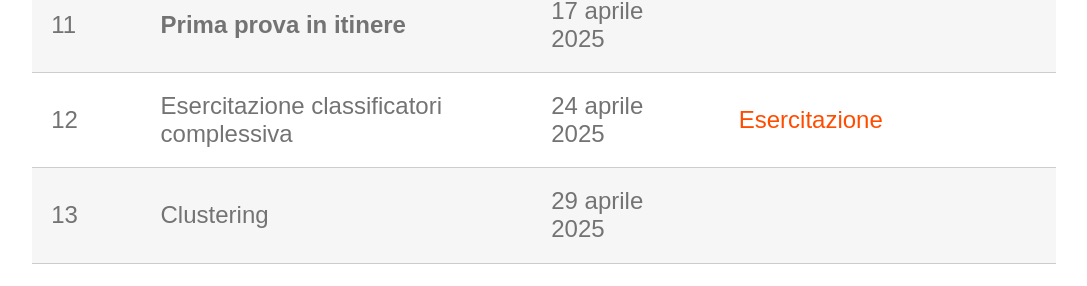
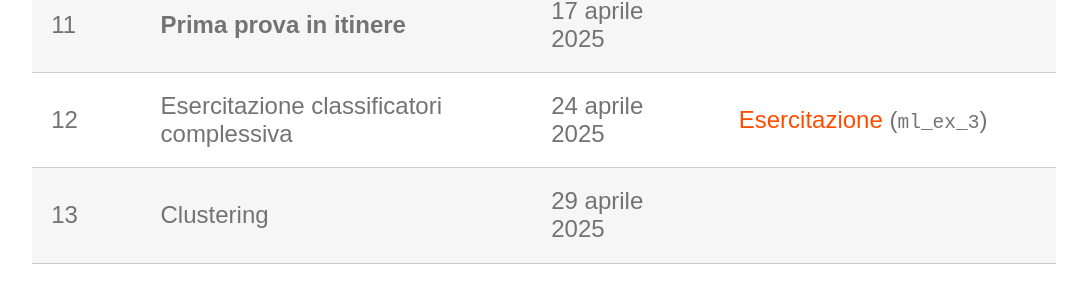
Before and after one commit to perceivelab/ml-mz-2025, a Jekyll site: the page built from lezioni.md, in a window 1280 px wide and 900 px high, scrolled down 1035 px. Shown: the part 154-440 px from the top of the window, without its empty margins (96-1183 px from the left). Built offline with Jekyll 4.4.1, drawn with Linux system fonts in a browser that asks for light colours; our own code applies the rules of GitHub Pages for plain Markdown files.

Commit message:
Update lezioni.md

```diff
--- a/lezioni.md
+++ b/lezioni.md
@@ -17,7 +17,7 @@ layout: page
 | 9       | Esercitazione classificatori          | 3 aprile 2025        |   [Esercitazione](https://studentiunict-my.sharepoint.com/:u:/g/personal/concetto_spampinato_unict_it/ERXo2TaP4y1HsHbp2et_EgQB1R8RCy7G98rNTjVtBhXZSw?e=W1gkuS)   (`ml_ex_3`)   |
 | 10      | Classificatori: kNN, decision tree     | 8 aprile 2025        |  [Slide](https://studentiunict-my.sharepoint.com/:b:/g/personal/concetto_spampinato_unict_it/ETcYXZ1qJm5JkfA8UeFonoABJ-HHb3tFvQvZXH3KlwRPrQ?e=X0UxWf), [Esercitazione](https://drive.google.com/file/d/1P0EXllhdRTBTGv4kVTfHvMYTWr87sbhP/view?usp=sharing)      |
 | 11      | **Prima prova in itinere**             | 17 aprile 2025       |        |
-| 12      | Esercitazione classificatori complessiva | 24 aprile 2025    |    [Esercitazione](https://studentiunict-my.sharepoint.com/:u:/g/personal/concetto_spampinato_unict_it/EZP60g0dReVJgqEGq1FNPO0Bcs5X0G8wkAIyQ3z4ciAejQ?e=CtpZKl)|
+| 12      | Esercitazione classificatori complessiva | 24 aprile 2025    |    [Esercitazione](https://studentiunict-my.sharepoint.com/:u:/g/personal/concetto_spampinato_unict_it/EZP60g0dReVJgqEGq1FNPO0Bcs5X0G8wkAIyQ3z4ciAejQ?e=CtpZKl) (`ml_ex_3`)|
 | 13      | Clustering                             | 29 aprile 2025       |        |
 | 14      | Esercitazione clustering               | 6 maggio 2025        |        |
 | 15      | Ensemble methods                       | 13 maggio 2025       |        |
```
